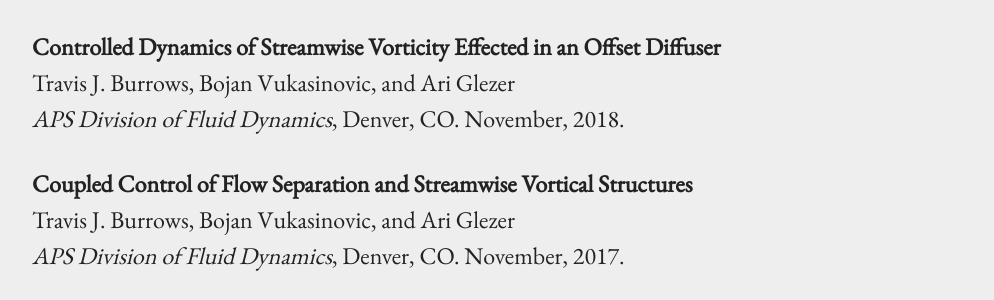
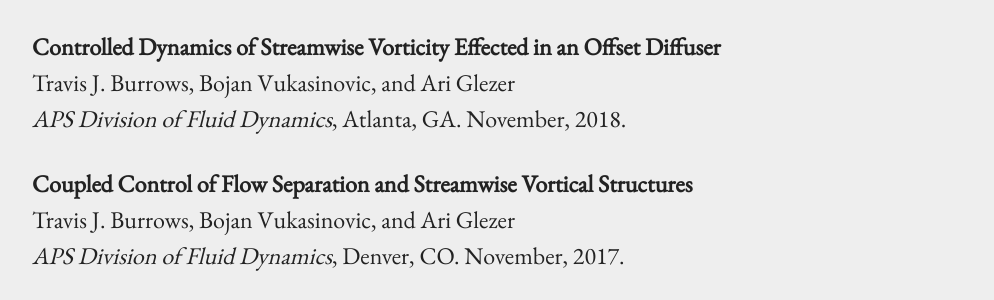
Before and after one commit to tjburrows/tjburrows.github.io, a Jekyll site: the page built from conferences.md, in a window 1280 px wide. Shown: the part 1039-1339 px from the top of the page, without its empty margins (44-1038 px from the left). Built offline with Jekyll 4.4.1, drawn with Linux system fonts in a browser that asks for light colours.

Commit message:
Update conferences.md

```diff
--- a/conferences.md
+++ b/conferences.md
@@ -27,7 +27,7 @@ _54th AIAA Aerospace Sciences Meeting_. January, 2016.<br>
 
 **Controlled Dynamics of Streamwise Vorticity Effected in an Offset Diffuser** <br>
 Travis J. Burrows, Bojan Vukasinovic, and Ari Glezer <br>
-_APS Division of Fluid Dynamics_, Denver, CO. November, 2018.  <br>
+_APS Division of Fluid Dynamics_, Atlanta, GA. November, 2018.  <br>
 
 **Coupled Control of Flow Separation and Streamwise Vortical Structures** <br>
 Travis J. Burrows, Bojan Vukasinovic, and Ari Glezer <br>
```
